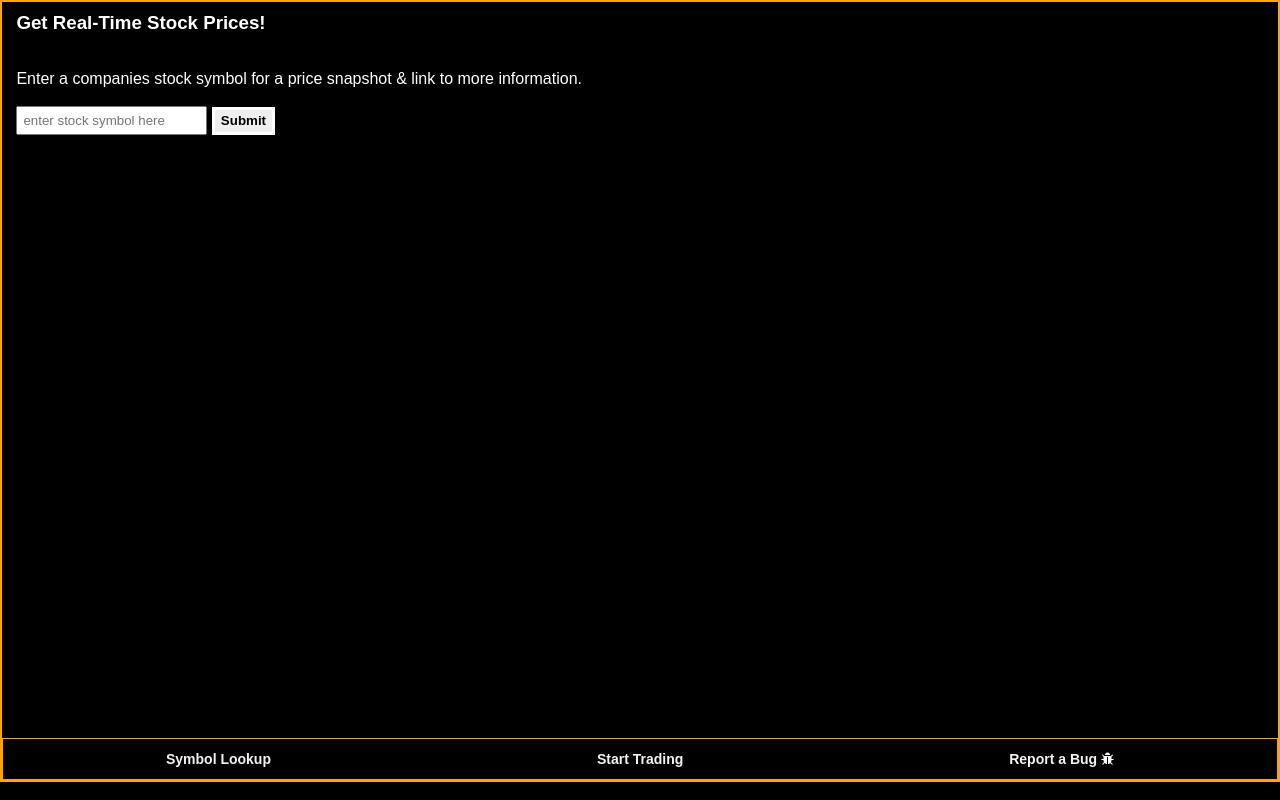
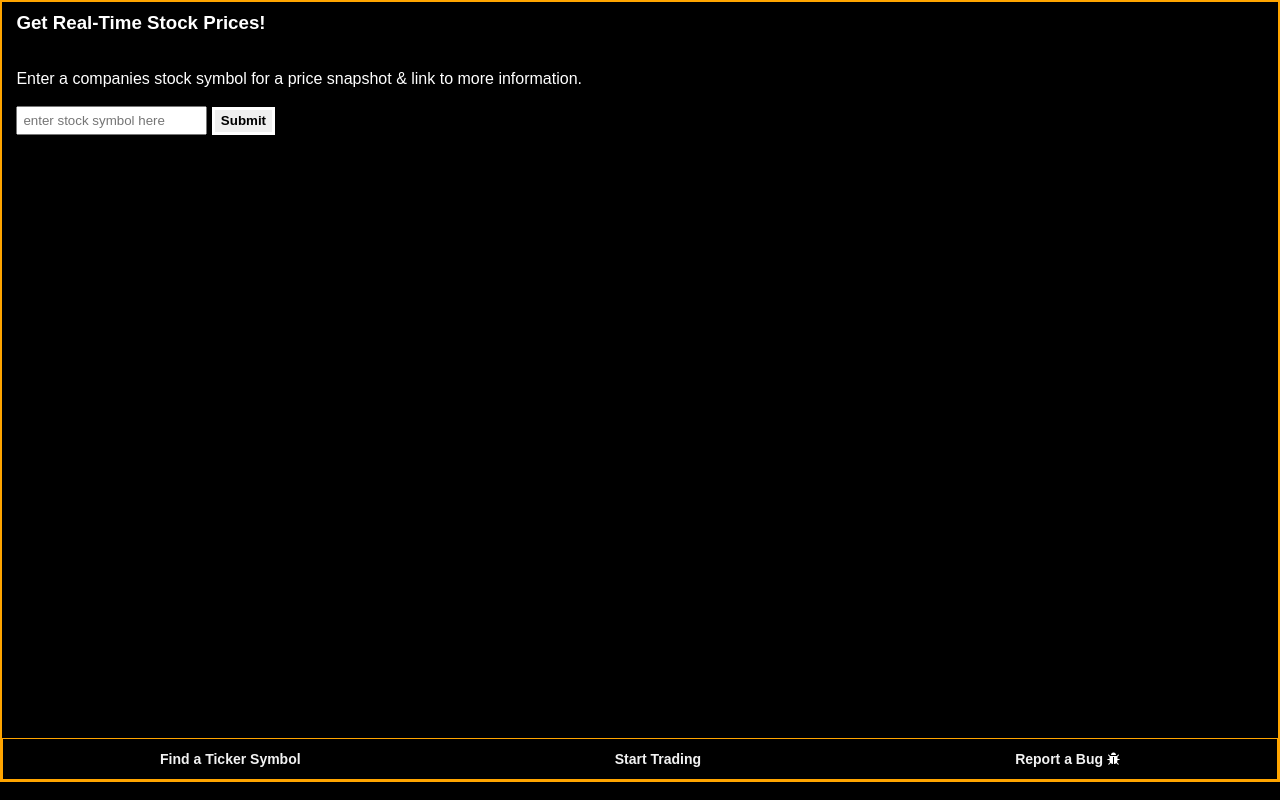
Before and after one commit to JPenn1/capstoneApi, a plain HTML site: page index.html in a window 1280 px wide. Drawn offline with nearby package versions, Linux system fonts and the light colour scheme.

Commit message:
verbage fix

```diff
--- a/index.html
+++ b/index.html
@@ -46,7 +46,7 @@
         </section>
     </div>
 	<div class="topnav" id="myTopnav">
-		<a href="https://www.marketwatch.com/tools/quotes/lookup.asp" target="_blank">Symbol Lookup</a>
+		<a href="https://www.marketwatch.com/tools/quotes/lookup.asp" target="_blank">Find a Ticker Symbol</a>
 		<a href="http://join.robinhood.com/jonathp478" target="_blank">Start Trading</a>
 		<a href="mailto:jpenni3@outlook.com?subject=Bug_Report">Report a Bug <i class="fa fa-bug"></i></a>
 		<a href="javascript:void(0);" class="icon" onclick="navigationBar()">
```
